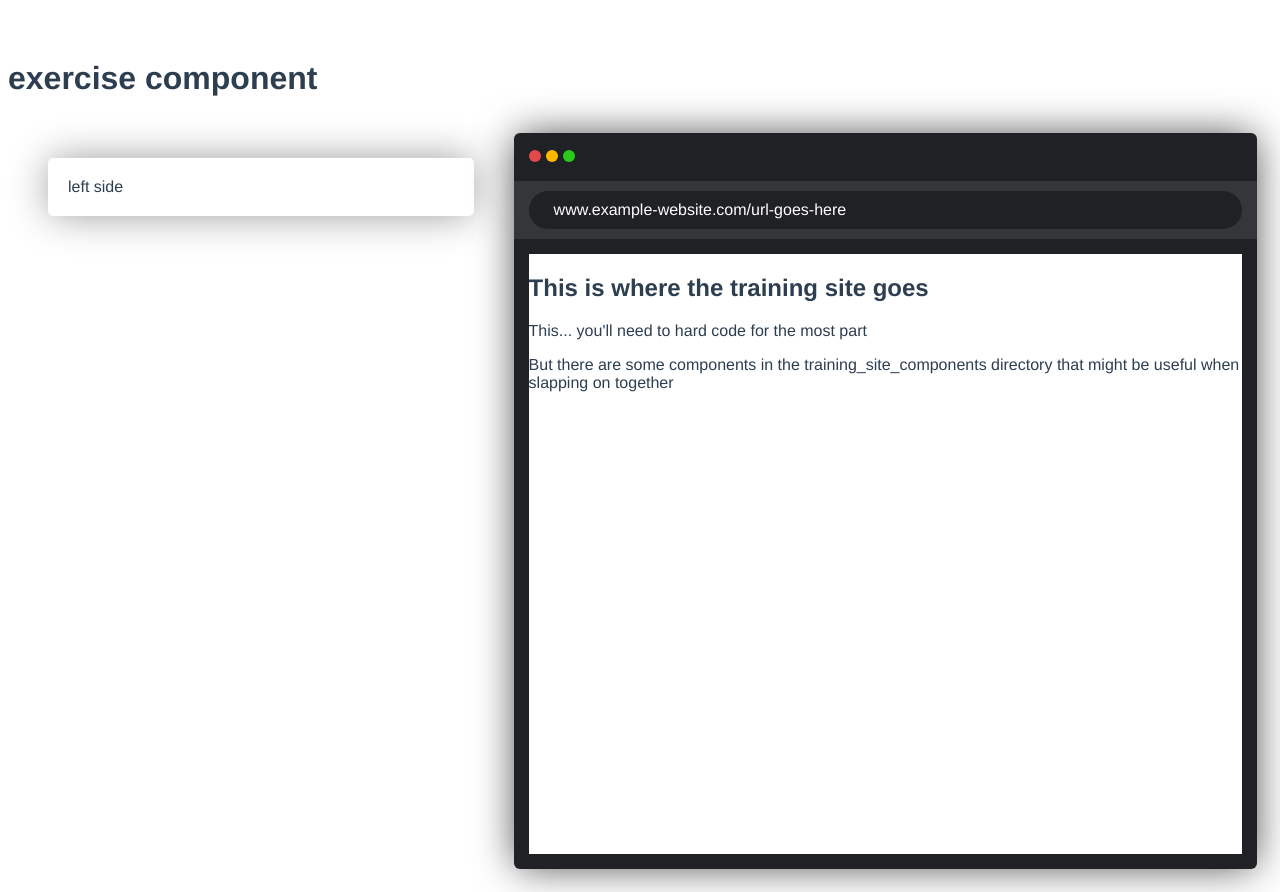
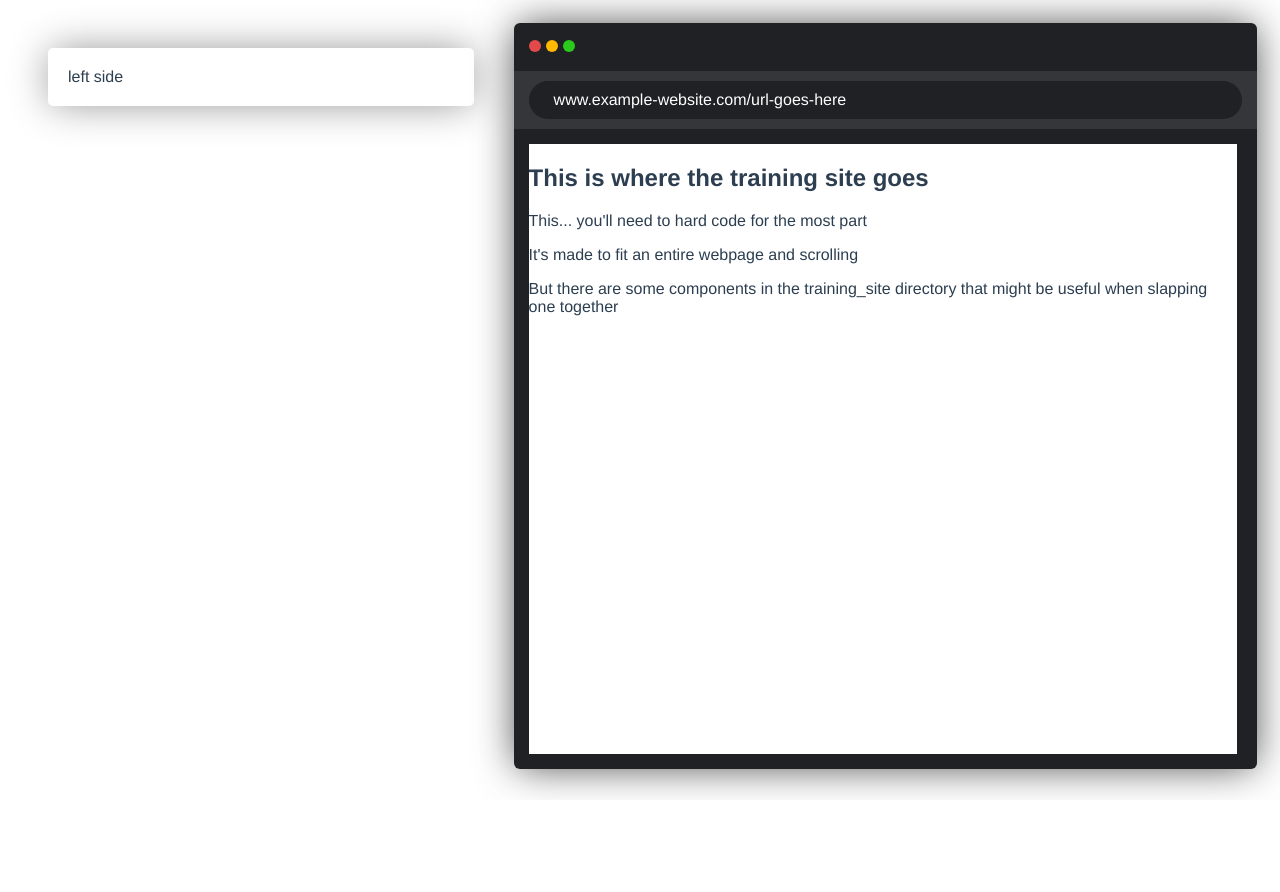
Before and after one commit to scootyboots/css-selector-training-platform, a Vue app: page / in a window 1280 px wide. After the commit the page ends 800 px from the top, so only its background shows below. Built offline with nearby package versions, Linux system fonts and the light colour scheme.

Commit message:
super x scrolling in browser component

```diff
--- a/src/App.vue
+++ b/src/App.vue
@@ -12,6 +12,5 @@ import Exercise from './components/Exercise.vue'
   -webkit-font-smoothing: antialiased;
   -moz-osx-font-smoothing: grayscale;
   color: #2c3e50;
-  margin-top: 60px;
 }
 </style>
--- a/src/components/Browser.vue
+++ b/src/components/Browser.vue
@@ -1,4 +1,5 @@
 <script setup lang="ts">
+import { ref } from 'vue';
 import TrainingSite from './training_site/TrainingSite.vue';
 
 defineProps<{url: string}>()
@@ -100,6 +101,7 @@ defineProps<{url: string}>()
 
 .browser__page-content-container {
   max-height: calc(95vh - 150px);
+  max-width: calc(60vw - 60px);
   min-width: 650px;
   min-height: 600px;
   overflow: auto;
--- a/src/components/Exercise.vue
+++ b/src/components/Exercise.vue
@@ -1,10 +1,9 @@
 <script setup lang="ts">
 import Browser from './Browser.vue'
+
 </script>
 
 <template>
-
-  <h1>exercise component</h1>
 
     <div class="two-pain-grid">
     <div class="two-pain-grid__left">
@@ -18,7 +17,6 @@ import Browser from './Browser.vue'
       </div>
     </div>
   </div>
-
 
 </template>
 
--- a/src/components/training_site/TrainingSite.vue
+++ b/src/components/training_site/TrainingSite.vue
@@ -5,9 +5,13 @@
 <template>
   <h2>This is where the training site goes</h2>
   <p>This... you'll need to hard code for the most part</p>
-  <p>But there are some components in the training_site_components directory that might be useful when slapping on together</p>
+  <p>It's made to fit an entire webpage and scrolling</p>
+  <p>But there are some components in the training_site directory that might be useful when slapping one together</p>
+  <p class="see">see?</p>
 </template>
 
 <style>
-
+.see {
+  padding: 1000px;
+}
 </style>
```
